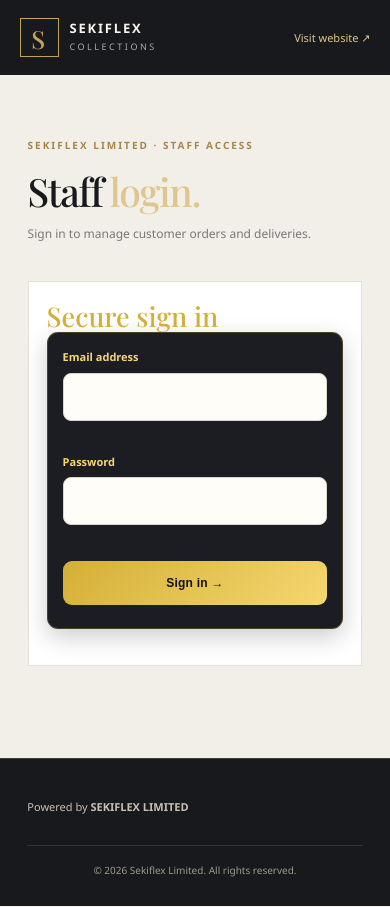
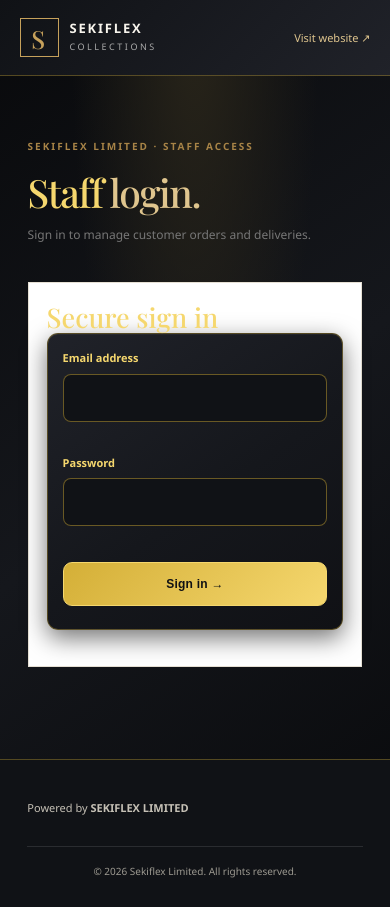
Before and after one commit to sekiflexlimited/sekiflex-collections, a plain HTML site: page admin.html in a window 390 px wide. Drawn offline with nearby package versions, Linux system fonts and the light colour scheme.

Commit message:
Implement SEKIFLEX dark and gold theme styles
Added styles for SEKIFLEX collections with dark and gold theme.

```diff
--- a/styles.css
+++ b/styles.css
@@ -219,3 +219,172 @@ video {
     padding: 24px;
   }
 }
+
+/* =====================================
+   SEKIFLEX COLLECTIONS
+   LUXURY DARK & GOLD FINISH
+   ===================================== */
+
+:root {
+  --sf-black: #08090b;
+  --sf-dark: #111318;
+  --sf-panel: #191c22;
+  --sf-gold: #d4af37;
+  --sf-light-gold: #f5d76e;
+  --sf-white: #f8f8f8;
+}
+
+/* Premium dark glossy background */
+html,
+body {
+  min-height: 100%;
+  background:
+    radial-gradient(ellipse at 50% 0%, #29251a 0%, transparent 42%),
+    linear-gradient(145deg, #08090b 0%, #111318 48%, #08090b 100%) !important;
+  color: var(--sf-white) !important;
+}
+
+/* Main content */
+main,
+.container,
+.dashboard,
+.content {
+  background: transparent !important;
+}
+
+/* Dark glossy panels */
+.card,
+.order-card,
+.dashboard-card,
+.panel,
+form {
+  background: linear-gradient(
+    145deg,
+    #202229 0%,
+    #15171c 55%,
+    #101115 100%
+  ) !important;
+
+  border: 1px solid rgba(212, 175, 55, 0.35) !important;
+
+  box-shadow:
+    0 8px 25px rgba(0, 0, 0, 0.55),
+    inset 0 1px 0 rgba(255, 255, 255, 0.04) !important;
+
+  color: #ffffff !important;
+}
+
+/* Headings */
+h1,
+h2,
+h3,
+h4 {
+  color: var(--sf-light-gold) !important;
+}
+
+/* Labels and normal text */
+label {
+  color: #f5d76e !important;
+}
+
+p,
+li,
+td {
+  color: #eeeeee;
+}
+
+/* Inputs */
+input,
+select,
+textarea {
+  background: #101216 !important;
+  color: #ffffff !important;
+  border: 1px solid rgba(212, 175, 55, 0.45) !important;
+  border-radius: 8px !important;
+}
+
+input:focus,
+select:focus,
+textarea:focus {
+  outline: 2px solid var(--sf-gold) !important;
+}
+
+/* Normal action buttons */
+button,
+.btn,
+input[type="submit"] {
+  background: linear-gradient(135deg, #d4af37, #f5d76e) !important;
+  color: #101114 !important;
+  border: 1px solid #f5d76e !important;
+  font-weight: 700 !important;
+}
+
+/* Logout button - distinct and visible */
+#logout,
+#logout-btn,
+.logout,
+.logout-btn,
+button[id*="logout"],
+button[class*="logout"],
+a[id*="logout"],
+a[class*="logout"] {
+  background: #17191e !important;
+  color: #f5d76e !important;
+  border: 2px solid #d4af37 !important;
+  border-radius: 9px !important;
+  font-weight: 800 !important;
+  box-shadow: 0 0 12px rgba(212, 175, 55, 0.18) !important;
+}
+
+#logout:hover,
+#logout-btn:hover,
+.logout:hover,
+.logout-btn:hover,
+button[id*="logout"]:hover,
+button[class*="logout"]:hover,
+a[id*="logout"]:hover {
+  background: #d4af37 !important;
+  color: #101114 !important;
+}
+
+/* Navigation */
+header,
+nav,
+.main-nav {
+  background: linear-gradient(135deg, #101216, #202229) !important;
+  border-bottom: 1px solid rgba(212, 175, 55, 0.35);
+}
+
+/* Tables */
+th {
+  background: #252830 !important;
+  color: #f5d76e !important;
+}
+
+td {
+  border-bottom: 1px solid rgba(212, 175, 55, 0.16);
+}
+
+/* Footer */
+footer {
+  background: #101216 !important;
+  color: #cccccc !important;
+  border-top: 1px solid rgba(212, 175, 55, 0.35);
+}
+
+/* Mobile spacing */
+@media (max-width: 768px) {
+  body {
+    background:
+      radial-gradient(ellipse at top, #29251a 0%, transparent 45%),
+      linear-gradient(145deg, #08090b, #15171c, #08090b) !important;
+  }
+
+  .card,
+  .order-card,
+  .dashboard-card,
+  .panel,
+  form {
+    padding: 15px !important;
+  }
+}
```
